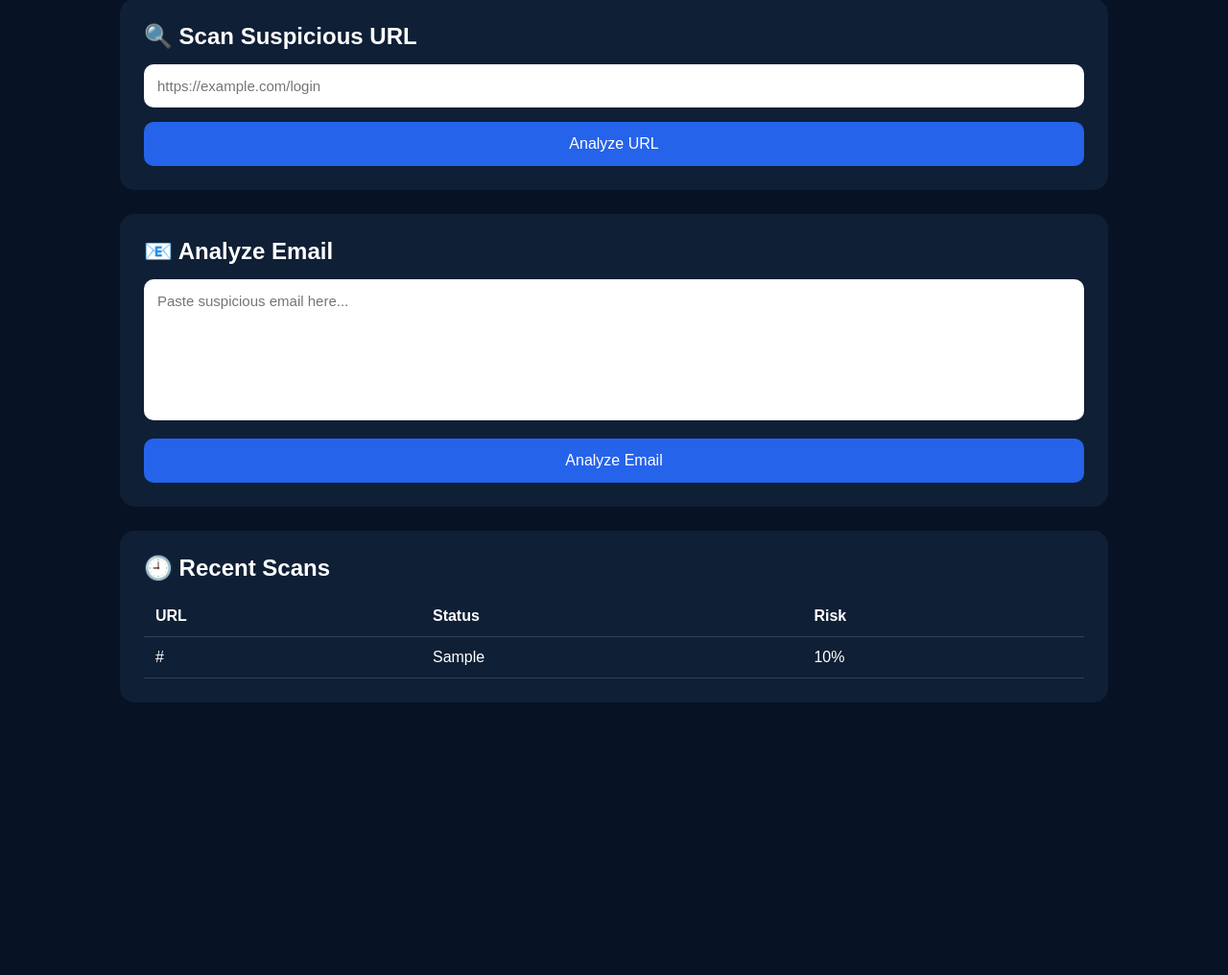
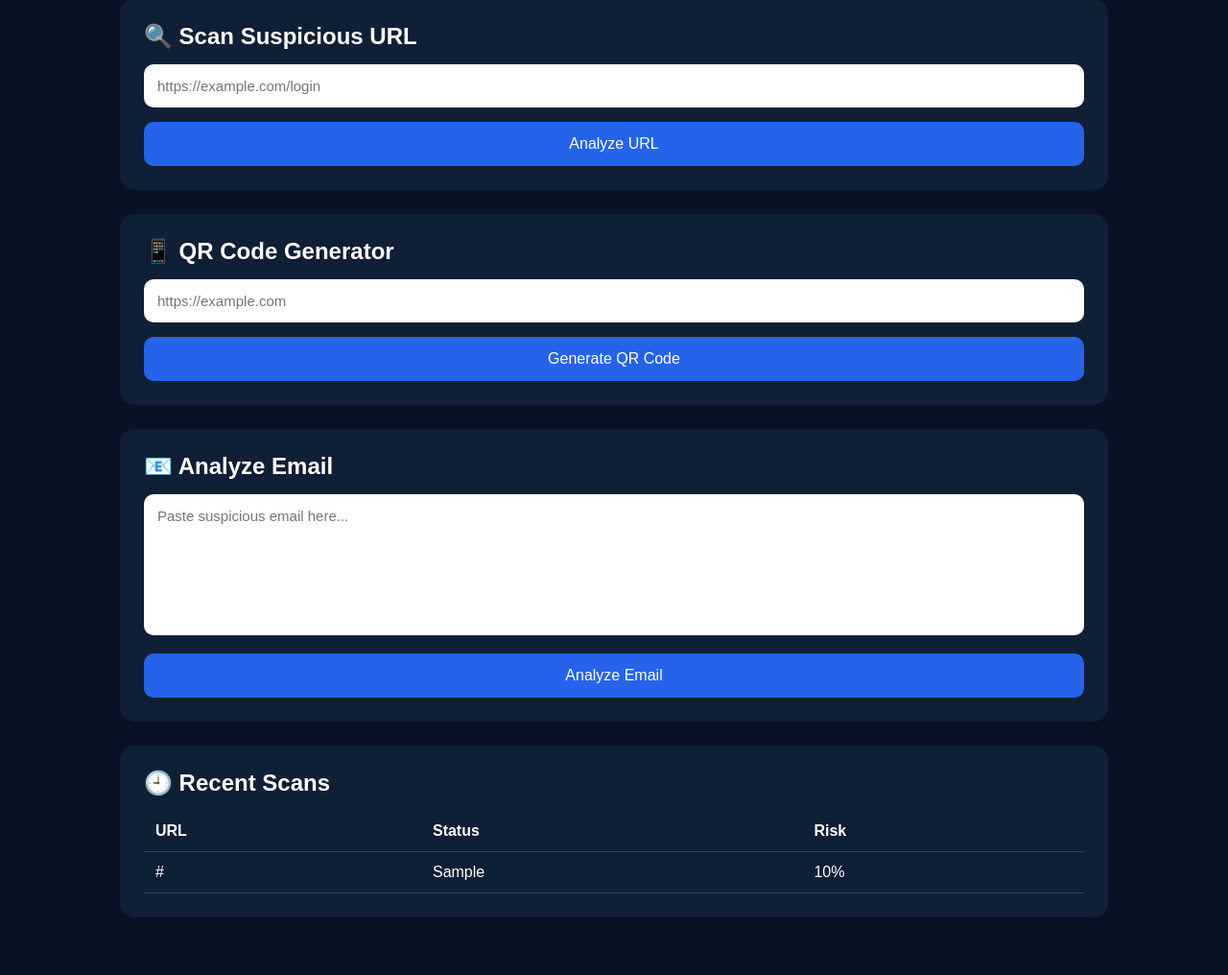
Before and after one commit to Shivani-j-git/PhishShield-AI, a Flask app: page / in a window 1280 px wide. Shown: the part 309-1325 px from the top of the page at 96% size. Before the commit the page ends 1041 px from the top, so only its background shows below. Run offline with Flask 3, Linux system fonts and the light colour scheme; tables that the repository leaves empty hold one stand-in row (values such as "Sample post").

Commit message:
Add QR Code Generator section to index.html

```diff
--- a/templates/index.html
+++ b/templates/index.html
@@ -51,6 +51,24 @@
         </form>
 
     </div>
+    <!-- QR Code Generator -->
+<div class="card">
+
+    <h2>📱 QR Code Generator</h2>
+
+    <form action="/qr_generate" method="POST">
+
+        <input
+            type="url"
+            name="qr_url"
+            placeholder="https://example.com"
+            required>
+
+        <button>Generate QR Code</button>
+
+    </form>
+
+</div>
 
     <!-- Email Scanner -->
     <div class="card">
```
